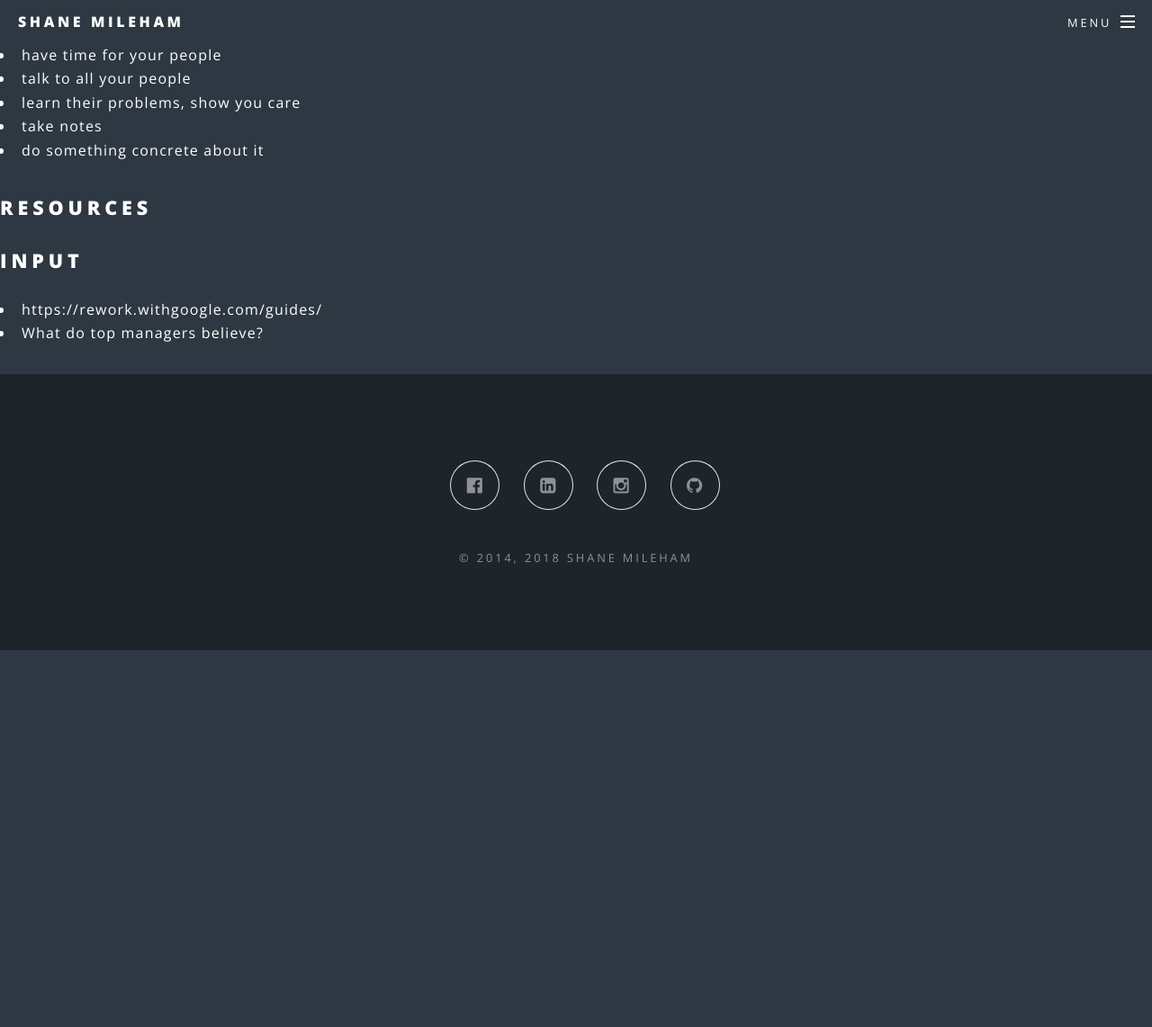
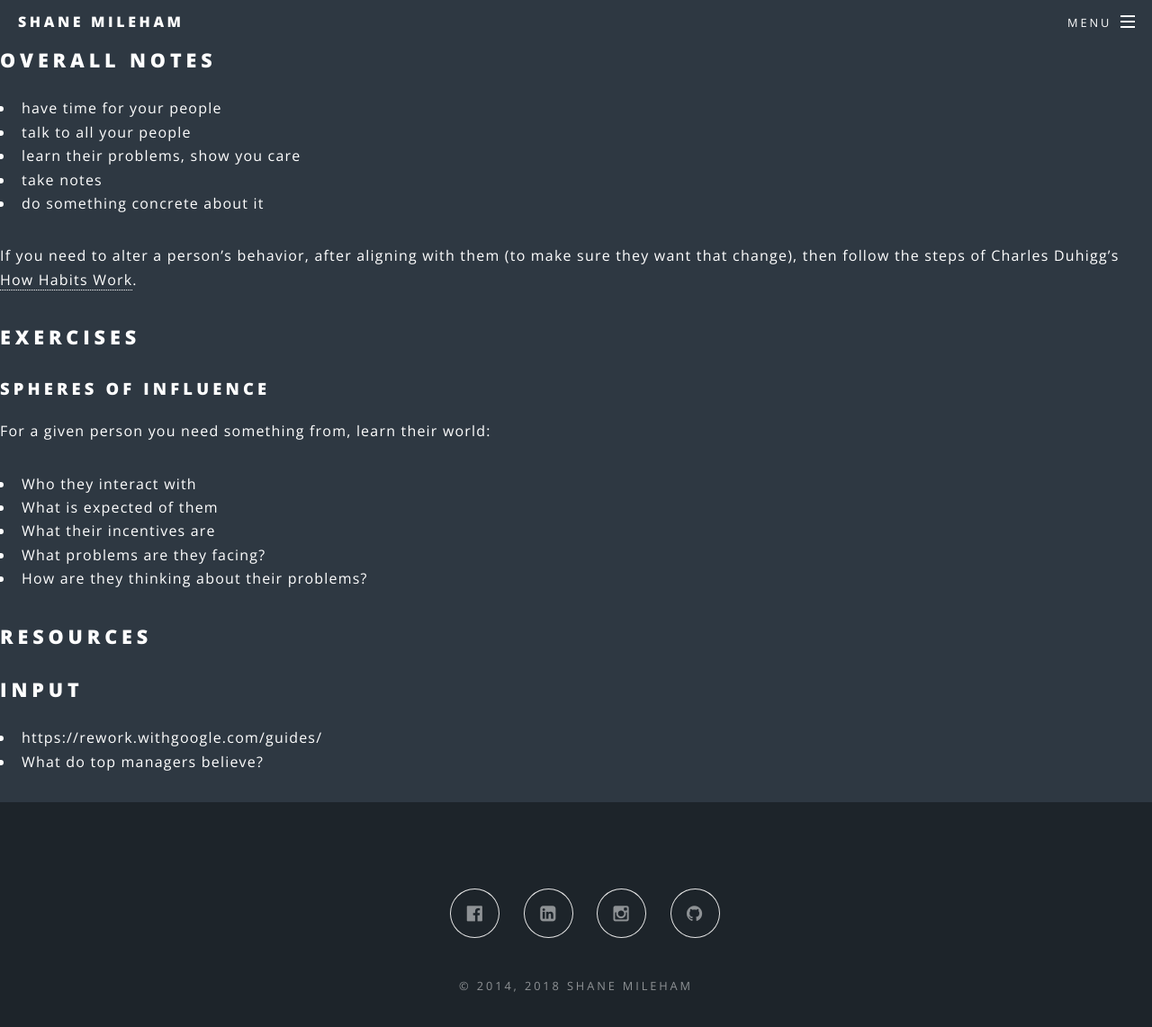
Before and after one commit to shanemileham/shanemileham.github.io, a Jekyll site: the page built from _kb/business/management.md, in a window 1280 px wide and 1199 px high. Shown: the top 1142 px of the window at 90% size. Built offline with Jekyll 4.4.1, drawn with Linux system fonts in a browser that asks for light colours; comment, search, counter and statistics services are not loaded.

Commit message:
Update management.md

```diff
--- a/_kb/business/management.md
+++ b/_kb/business/management.md
@@ -2,12 +2,25 @@
 title: Management
 ---
 
+## Overall Notes
 - have time for your people
 - talk to all your people
 - learn their problems, show you care
 - take notes
 - do something concrete about it
 
+If you need to alter a person's behavior, after aligning with them (to make sure they want that change), then follow the steps of Charles Duhigg's [How Habits Work](https://charlesduhigg.com/how-habits-work/).
+
+## Exercises
+
+### Spheres of Influence
+For a given person you need something from, learn their world:
+- Who they interact with
+- What is expected of them
+- What their incentives are
+- What problems are they facing?
+- How are they thinking about their problems?
+
 ## Resources
 
 ## Input
```
